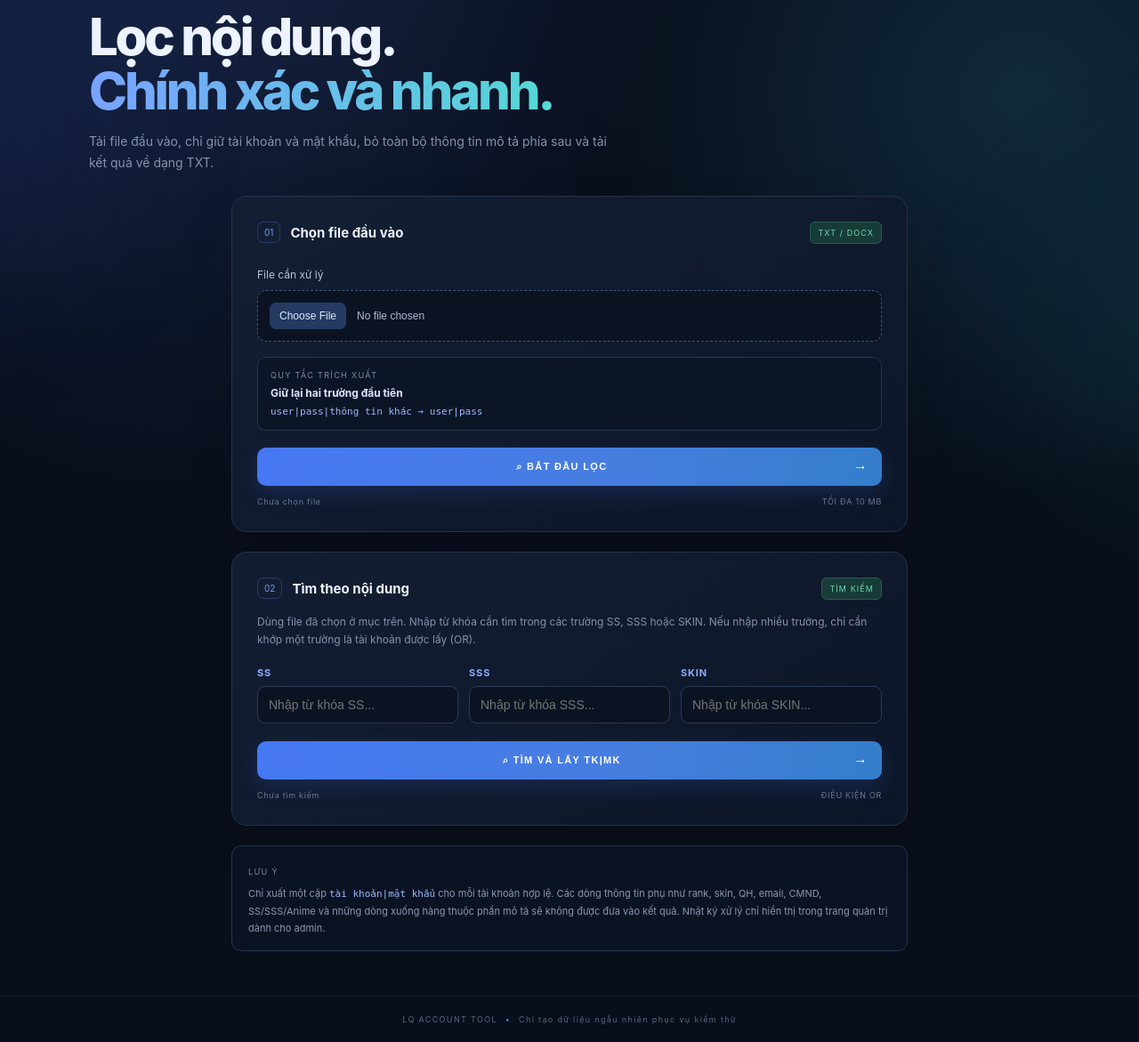
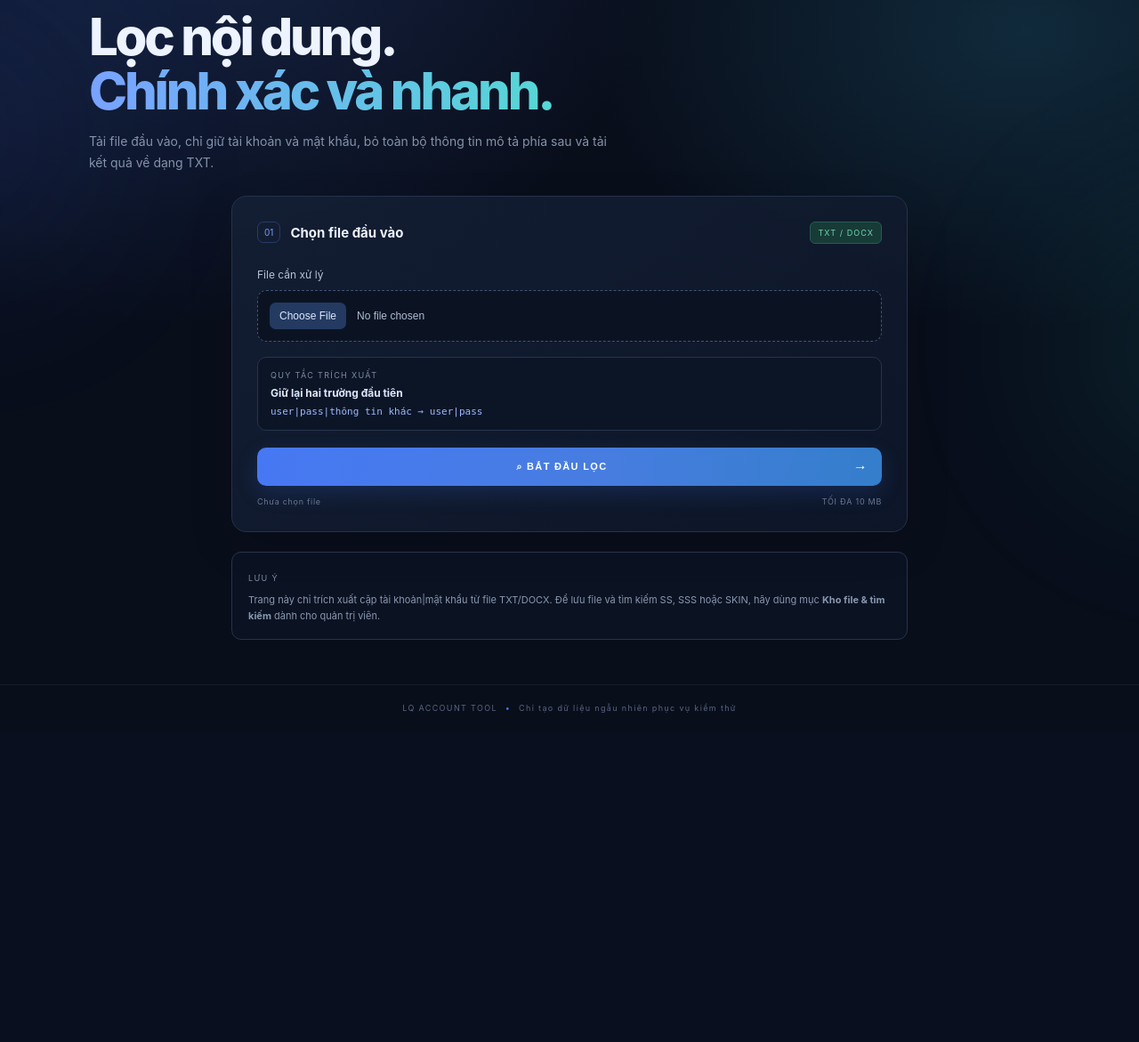
Before and after one commit to tvs-huucuutoi/lq-account, a Flask app: page /filter in a window 1280 px wide. Shown: the part 161-1332 px from the top of the page at 89% size. After the commit the page ends 962 px from the top, so only its background shows below. Run offline with Flask 3, Linux system fonts and the light colour scheme.

Commit message:
Move keyword search out of the standard file filter page

```diff
--- a/templates/filter.html
+++ b/templates/filter.html
@@ -24,30 +24,10 @@
   </div>
   <div class="panel-foot"><span id="filter-status">Chưa chọn file</span><span>TỐI ĐA 10 MB</span></div>
 </section>
-<section class="panel filter-panel standalone-filter-panel keyword-search-panel">
-  <div class="panel-heading">
-    <div><span class="step">02</span><h2>Tìm theo nội dung</h2></div>
-    <span class="live-tag">TÌM KIẾM</span>
-  </div>
-  <p class="filter-intro">Dùng file đã chọn ở mục trên. Nhập từ khóa cần tìm trong các trường SS, SSS hoặc SKIN. Nếu nhập nhiều trường, chỉ cần khớp một trường là tài khoản được lấy (OR).</p>
-  <form id="keyword-search-form">
-    <div class="keyword-fields">
-      <label class="keyword-field"><span>SS</span><input class="text-input" id="keyword-ss" name="ss" type="text" placeholder="Nhập từ khóa SS..."></label>
-      <label class="keyword-field"><span>SSS</span><input class="text-input" id="keyword-sss" name="sss" type="text" placeholder="Nhập từ khóa SSS..."></label>
-      <label class="keyword-field"><span>SKIN</span><input class="text-input" id="keyword-skin" name="skin" type="text" placeholder="Nhập từ khóa SKIN..."></label>
-    </div>
-    <button class="primary-button" id="keyword-search-button" type="submit">⌕ TÌM VÀ LẤY TK|MK <span class="button-arrow">→</span></button>
-  </form>
-  <div class="filter-output hidden" id="keyword-output">
-    <div class="filter-summary" id="keyword-summary"></div>
-    <pre id="keyword-preview"></pre>
-    <button class="download-button" id="keyword-download" type="button">↓ TẢI KẾT QUẢ TXT</button>
-  </div>
-  <div class="panel-foot"><span id="keyword-status">Chưa tìm kiếm</span><span>ĐIỀU KIỆN OR</span></div>
-</section>
+
 <section class="filter-help">
   <span class="muted-label">LƯU Ý</span>
-  <p>Chỉ xuất một cặp <code>tài khoản|mật khẩu</code> cho mỗi tài khoản hợp lệ. Các dòng thông tin phụ như rank, skin, QH, email, CMND, SS/SSS/Anime và những dòng xuống hàng thuộc phần mô tả sẽ không được đưa vào kết quả. Nhật ký xử lý chỉ hiển thị trong trang quản trị dành cho admin.</p>
+  <p>Trang này chỉ trích xuất cặp tài khoản|mật khẩu từ file TXT/DOCX. Để lưu file và tìm kiếm SS, SSS hoặc SKIN, hãy dùng mục <strong>Kho file & tìm kiếm</strong> dành cho quản trị viên.</p>
 </section>
 <script src="{{ url_for('static', filename='app.js') }}"></script>
 {% endblock %}
```
